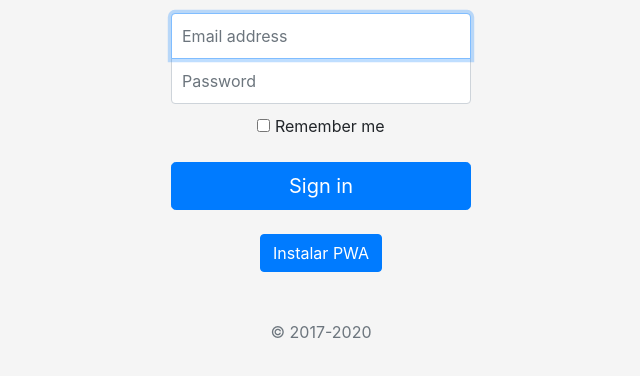
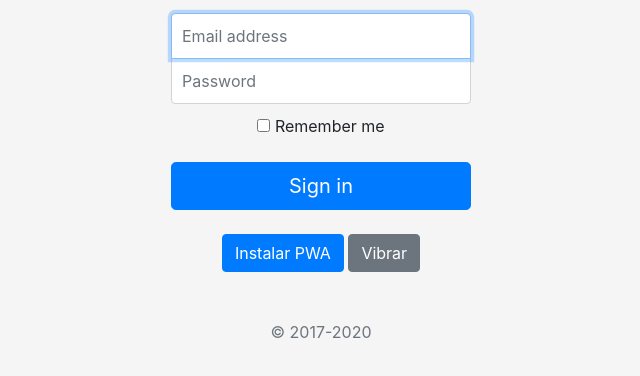
Before and after one commit to ocenturion/pwaPrueba, a plain HTML site: page index.html in a window 1280 px wide. Shown: the part 286-662 px from the top of the page, without its empty margins (319-959 px from the left). Drawn offline with nearby package versions, Linux system fonts and the light colour scheme.

Commit message:
Update index.html

```diff
--- a/index.html
+++ b/index.html
@@ -55,6 +55,7 @@
 		<button class="btn btn-lg btn-primary btn-block" type="submit">Sign in</button>
 		<br>
 		<div id="butInstall" class="btn btn-primary">Instalar PWA</div>
+	    	<div onclick="vibrar()" class="btn btn-secondary">Vibrar</div>
 		<p class="mt-5 mb-3 text-muted">&copy; 2017-2020</p>
 	</form>
 </body>
```
